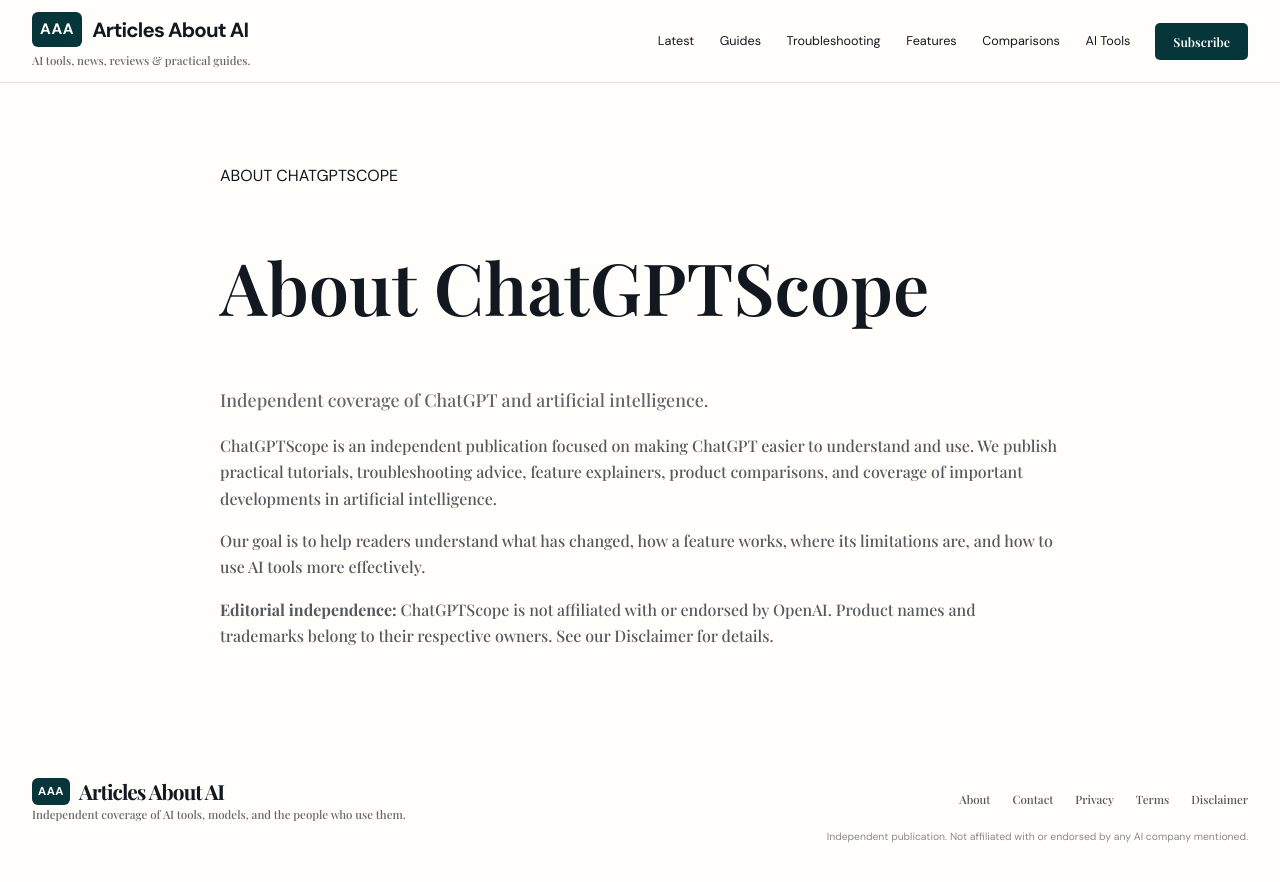
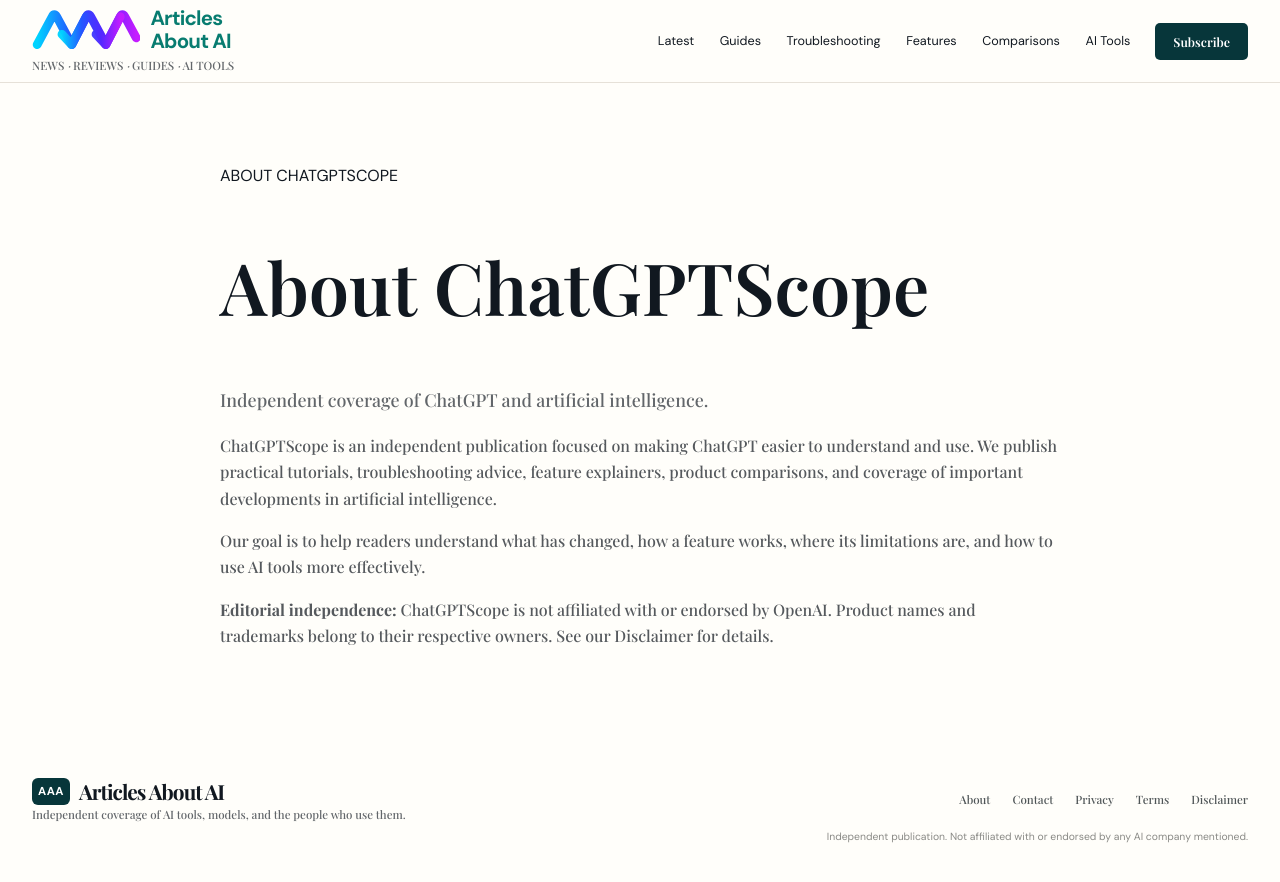
Before and after one commit to todaysnewsai/ChatGPTScope, a Jekyll site: the page built from about.md, in a window 1280 px wide. Shown: the top 882 px of the page. Built offline with Jekyll 4.4.1, drawn with Linux system fonts in a browser that asks for light colours.

Commit message:
Redesign AAA brand mark and multicolor wordmark

```diff
--- a/_layouts/default.html
+++ b/_layouts/default.html
@@ -3,20 +3,34 @@
 <head>
   <meta charset="utf-8">
   <meta name="viewport" content="width=device-width, initial-scale=1">
-  <meta name="theme-color" content="#f8f6f0">
+  <meta name="theme-color" content="#ffffff">
   {% seo %}
   {% feed_meta %}
   <link rel="preconnect" href="https://fonts.googleapis.com">
   <link rel="preconnect" href="https://fonts.gstatic.com" crossorigin>
-  <link href="https://fonts.googleapis.com/css2?family=DM+Sans:wght@400;500;600;700&family=Playfair+Display:wght@500;600;700&display=swap" rel="stylesheet">
+  <link href="https://fonts.googleapis.com/css2?family=DM+Sans:wght@400;500;600;700;800&family=Playfair+Display:wght@500;600;700&display=swap" rel="stylesheet">
   <link rel="stylesheet" href="{{ '/assets/css/style.css' | relative_url }}?v={{ site.time | date: '%s' }}">
 </head>
 <body>
 <header class="site-header">
   <div class="container header-inner">
     <a class="brand-lockup" href="{{ '/' | relative_url }}" aria-label="Articles About AI home">
-      <span class="brand-name"> <span class="brand-mark" aria-hidden="true">AAA</span> <span class="brand-title">Articles About AI</span></span>
-      <span class="brand-tagline">AI tools, news, reviews & practical guides.</span>
+      <span class="brand-name">
+        <svg class="brand-symbol" viewBox="0 0 210 82" role="img" aria-label="AAA ribbon mark">
+          <defs>
+            <linearGradient id="aaa-gradient" x1="0%" y1="0%" x2="100%" y2="0%">
+              <stop offset="0%" stop-color="#00d4ff"/>
+              <stop offset="34%" stop-color="#2457ff"/>
+              <stop offset="67%" stop-color="#5427ff"/>
+              <stop offset="100%" stop-color="#c51cff"/>
+            </linearGradient>
+          </defs>
+          <path d="M10 69 L39 15 Q43 7 48 15 L77 69 L105 15 Q109 7 114 15 L143 69 L171 15 Q175 7 180 15 L202 56" fill="none" stroke="url(#aaa-gradient)" stroke-width="17" stroke-linecap="round" stroke-linejoin="round"/>
+          <path d="M58 49 L77 69 L105 15 M124 49 L143 69 L171 15" fill="none" stroke="url(#aaa-gradient)" stroke-width="17" stroke-linecap="round" stroke-linejoin="round" opacity=".96"/>
+        </svg>
+        <span class="brand-title"><span>Articles</span> <span class="brand-about">About</span> <span class="brand-ai">AI</span></span>
+      </span>
+      <span class="brand-tagline">NEWS <i>·</i> REVIEWS <i>·</i> GUIDES <i>·</i> AI TOOLS</span>
     </a>
     <button class="menu-toggle" type="button" aria-expanded="false" aria-controls="site-nav" aria-label="Toggle navigation">☰</button>
     <nav id="site-nav" class="site-nav" aria-label="Primary navigation">
```
